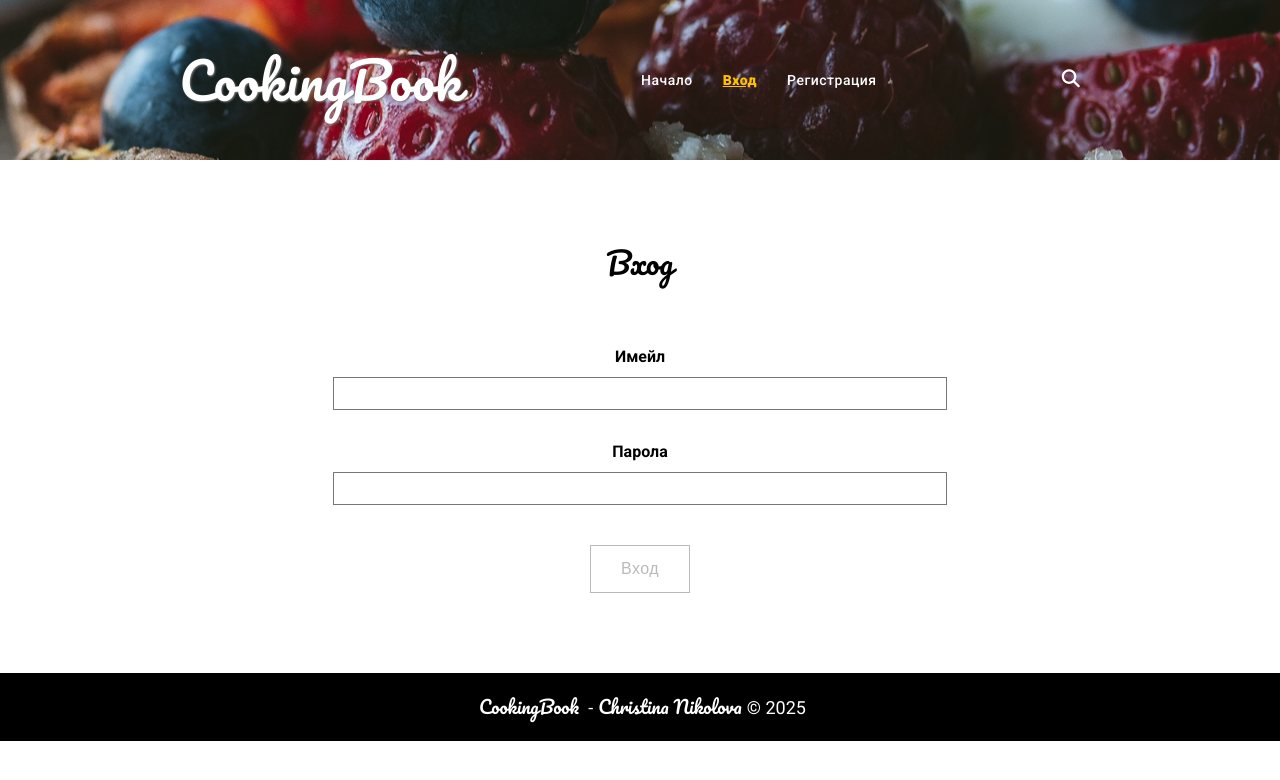
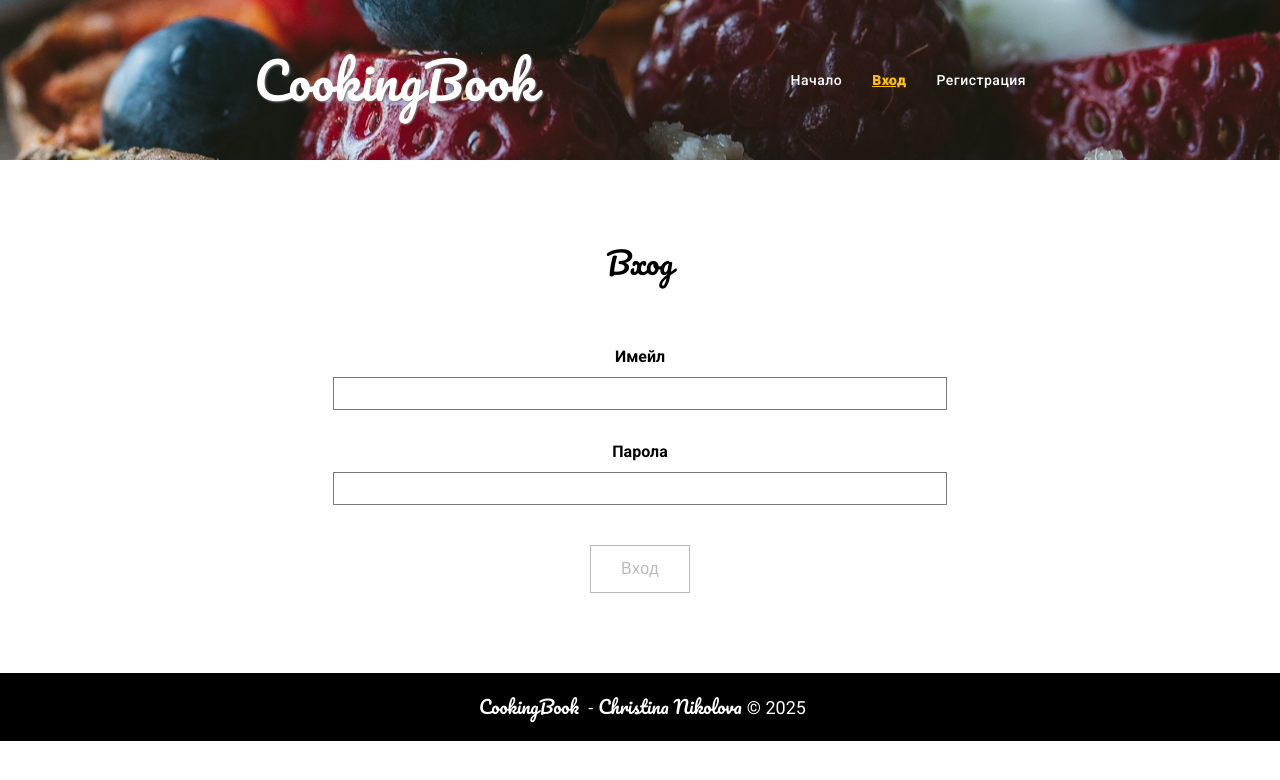
Before and after one commit to ChristinaNikolova/CookingBook, a React (Vite) app in the folder client/: page /auth/login in a window 1280 px wide. Shown: the top 780 px of the page. Built offline with nearby package versions, Linux system fonts and the light colour scheme.

Commit message:
update Header component to support search

```diff
--- a/client/src/components/Header/Header.jsx
+++ b/client/src/components/Header/Header.jsx
@@ -1,14 +1,30 @@
 import { useState } from "react";
-import { NavLink, Link } from "react-router-dom";
+import { NavLink, Link, useNavigate } from "react-router-dom";
+import useAuthContext from "../../hooks/useAuthContext";
 import styles from "./Header.module.css";
-import useAuthContext from "../../hooks/useAuthContext";
 
 export default function Header({ isHome }) {
   const { isAuthenticated, isAdmin, user } = useAuthContext();
   const [showSearch, setShowSearch] = useState(false);
+  const [searchQuery, setSearchQuery] = useState("");
+  const navigate = useNavigate();
 
   const toogleSearch = () => {
     setShowSearch((state) => !state);
+    setSearchQuery("");
+  };
+
+  const searchHandler = (e) => {
+    e.preventDefault();
+
+    if (searchQuery.trim()) {
+      navigate(`/recipe/search?searched=${encodeURIComponent(searchQuery)}`);
+      toogleSearch();
+    }
+  };
+
+  const changeHandler = (e) => {
+    setSearchQuery(e.target.value);
   };
 
   const isActiveLink = ({ isActive }) => {
@@ -23,6 +39,8 @@ export default function Header({ isHome }) {
     return `${styles["header-ul"]} ${!isHome ? styles.white : ""}`;
   };
 
+  // todo fix thsi!!!
+  // todo check uncontrolled forms
   const getButtonColor = () => {
     return `${styles["header-nav-form-btn"]} ${!isHome ? styles.white : ""}`;
   };
@@ -92,26 +110,38 @@ export default function Header({ isHome }) {
           )}
         </ul>
       </nav>
+      {isAuthenticated && (
         <nav className={styles["header-nav"]}>
-        <form className="header-nav-form">
+          <form className="header-nav-form" onSubmit={searchHandler}>
             <input
               className={`${styles["header-nav-form-input"]} ${
                 showSearch && styles.show
               }`}
               type="text"
+              value={searchQuery}
+              onChange={changeHandler}
             />
-          <button
+            {showSearch && (
+              <button className={getButtonColor()} type="submit">
+                Търси
+              </button>
+            )}
+          </form>
+          {showSearch ? (
+            <i
               onClick={toogleSearch}
-            className={getButtonColor()}
-            type="button"
-          >
+              className={`fa-solid fa-xmark ${getButtonColor()}`}
+              title="Затвори"
+            ></i>
+          ) : (
             <i
-              className="fa-solid fa-magnifying-glass"
+              onClick={toogleSearch}
+              className={`fa-solid fa-magnifying-glass ${getButtonColor()}`}
               title="Търси рецепта"
             ></i>
-          </button>
-        </form>
+          )}
         </nav>
+      )}
     </header>
   );
 }
--- a/client/src/components/Recipe/Search/Search.jsx
+++ b/client/src/components/Recipe/Search/Search.jsx
@@ -3,7 +3,7 @@ import { useSearchParams } from "react-router-dom";
 
 export default function Search() {
   const [searchParams] = useSearchParams();
-  const query = searchParams.get("q") || "";
+  const query = searchParams.get("searched") || "";
   const [searchedRecipes, setSearchedRecipes] = useState([]);
 
   useEffect(() => {}, []);
```
Lines whose indentation alone changed are shown as unchanged.
